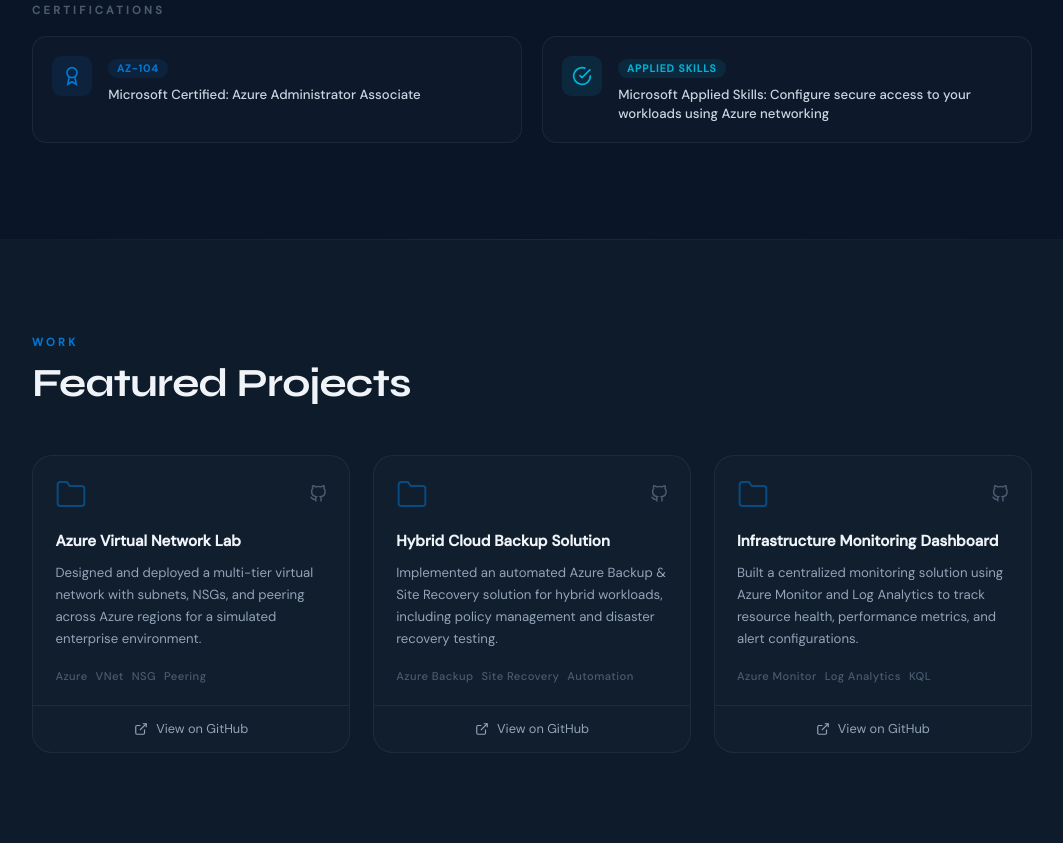
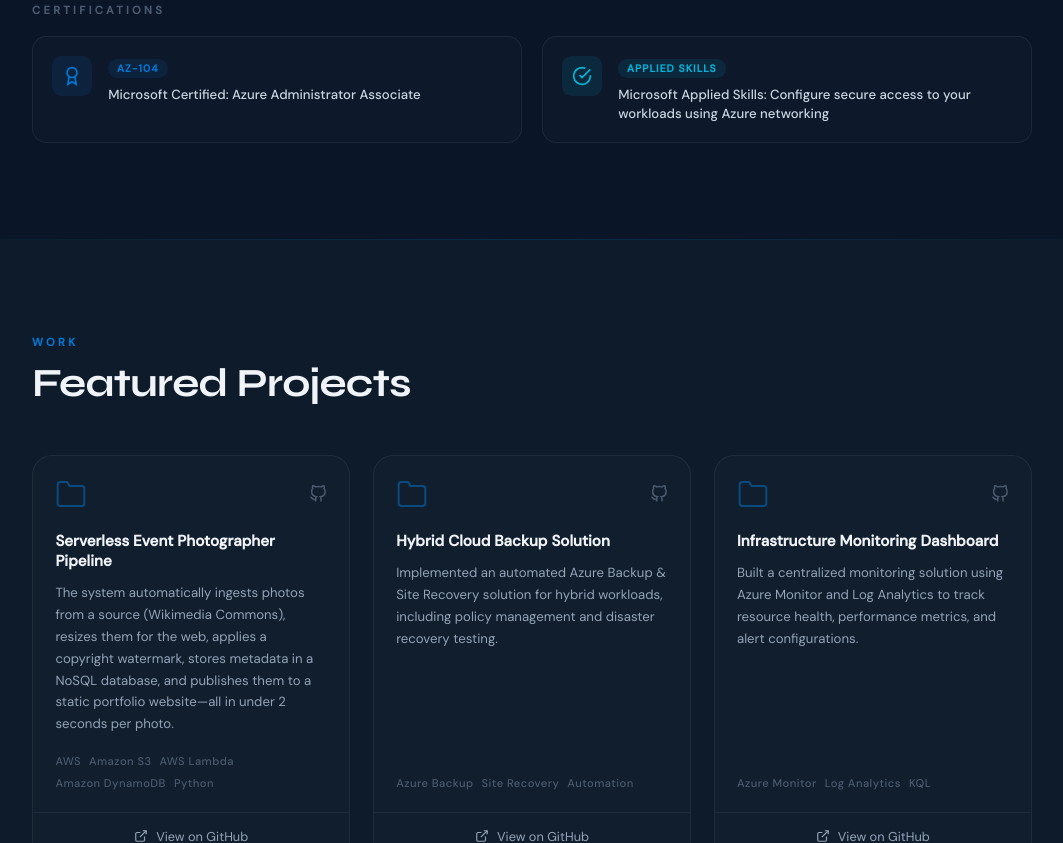
Before and after one commit to azimoveldar/azimoveldar.github.io, a plain HTML site: page index.html in a window 1280 px wide. Shown: the part 1957-2800 px from the top of the page, without its empty margins (108-1171 px from the left). Drawn offline with Linux system fonts and the light colour scheme.

Commit message:
Update project title, description, and GitHub link
Updated project details to reflect the new project title and description, and changed GitHub links.

```diff
--- a/index.html
+++ b/index.html
@@ -596,24 +596,25 @@
                 <svg width="32" height="32" fill="none" stroke="currentColor" stroke-width="1.5" viewBox="0 0 24 24"><path d="M22 19a2 2 0 0 1-2 2H4a2 2 0 0 1-2-2V5a2 2 0 0 1 2-2h5l2 3h9a2 2 0 0 1 2 2z"/></svg>
               </div>
               <!-- ① GitHub icon link — replace # with your repo URL -->
-              <a href="#" class="project-gh" title="View on GitHub">
+              <a href="https://github.com/azimoveldar/aws-serverless-photographer" class="project-gh" title="View on GitHub">
                 <svg width="18" height="18" fill="none" stroke="currentColor" stroke-width="2" viewBox="0 0 24 24"><path d="M9 19c-5 1.5-5-2.5-7-3m14 6v-3.87a3.37 3.37 0 0 0-.94-2.61c3.14-.35 6.44-1.54 6.44-7A5.44 5.44 0 0 0 20 4.77 5.07 5.07 0 0 0 19.91 1S18.73.65 16 2.48a13.38 13.38 0 0 0-7 0C6.27.65 5.09 1 5.09 1A5.07 5.07 0 0 0 5 4.77a5.44 5.44 0 0 0-1.5 3.78c0 5.42 3.3 6.61 6.44 7A3.37 3.37 0 0 0 9 18.13V22"/></svg>
               </a>
             </div>
             <!-- ② Project title -->
-            <div class="project-title">Azure Virtual Network Lab</div>
+            <div class="project-title">Serverless Event Photographer Pipeline</div>
             <!-- ③ Project description -->
-            <div class="project-desc">Designed and deployed a multi-tier virtual network with subnets, NSGs, and peering across Azure regions for a simulated enterprise environment.</div>
+            <div class="project-desc">The system automatically ingests photos from a source (Wikimedia Commons), resizes them for the web, applies a copyright watermark, stores metadata in a NoSQL database, and publishes them to a static portfolio website—all in under 2 seconds per photo.</div>
             <!-- ④ Tags -->
             <div class="project-tags">
-              <span class="project-tag">Azure</span>
-              <span class="project-tag">VNet</span>
-              <span class="project-tag">NSG</span>
-              <span class="project-tag">Peering</span>
+              <span class="project-tag">AWS</span>
+              <span class="project-tag">Amazon S3</span>
+              <span class="project-tag">AWS Lambda</span>
+              <span class="project-tag">Amazon DynamoDB</span>
+              <span class="project-tag">Python</span>
             </div>
           </div>
           <!-- ① "View on GitHub" button link — replace # with your repo URL -->
-          <a href="#" class="project-footer">
+          <a href="https://github.com/azimoveldar/aws-serverless-photographer" class="project-footer">
             <svg fill="none" stroke="currentColor" stroke-width="2" viewBox="0 0 24 24"><path d="M18 13v6a2 2 0 0 1-2 2H5a2 2 0 0 1-2-2V8a2 2 0 0 1 2-2h6"/><polyline points="15 3 21 3 21 9"/><line x1="10" y1="14" x2="21" y2="3"/></svg>
             View on GitHub
           </a>
```
